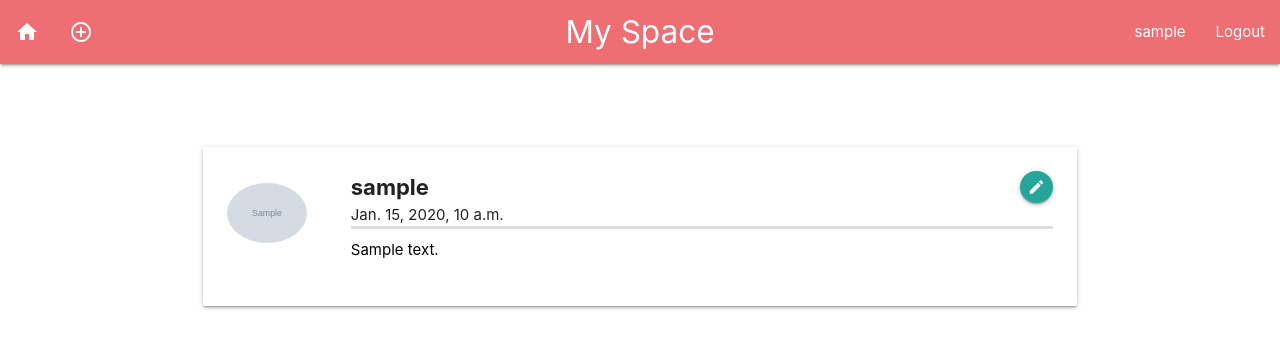
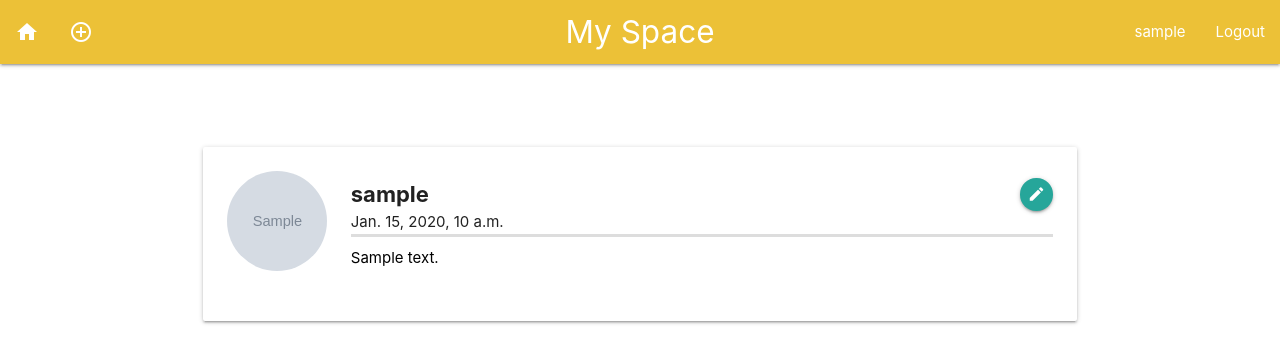
Before and after one commit to Ronith900/django_blog, a Django app: page / in a window 1280 px wide. Shown: the top 363 px of the page. Run offline with Django 3.2, Linux system fonts and the light colour scheme; a user stored in the database is signed in; tables that the repository leaves empty hold one stand-in row (values such as "Sample post"); grey boxes marked "Sample" are stand-in pictures; some libraries are stand-ins or nearby versions.

Commit message:
enhancements

```diff
--- a/Resource/templates/main/base.html
+++ b/Resource/templates/main/base.html
@@ -49,7 +49,7 @@
     <!--</div>-->
     <!--</div>-->
     <!--</nav>-->
-    <nav>
+    <nav style="background-color:#ecc137">
         <div class="nav-wrapper">
             <a href="{% url 'blog-home' %}" class="brand-logo center">My Space</a>
             <a href="#" data-target="mobile-demo" class="sidenav-trigger"><i class="material-icons">menu</i></a>
--- a/blog/templates/blog/_tweet.html
+++ b/blog/templates/blog/_tweet.html
@@ -4,7 +4,7 @@
     <div class="row valign-wrapper">
         <div class="col s2">
             <img src="{{post.user.profile.image.url}}" alt="" class="circle responsive-img"
-                 style="width:80px;height;80px,radius:40px;object-fit:cover;"> <!-- notice the "circle" class -->
+                 style="width:100px;height:100px;border-radius:50%;object-fit:cover;"> <!-- notice the "circle" class -->
         </div>
         <div class="col s12">
             <div style="border-bottom:3px solid #dddddd;">
--- a/users/templates/users/profile.html
+++ b/users/templates/users/profile.html
@@ -6,7 +6,7 @@
     <div class="card-content center">
         <div>
                     <img src="{{user.profile.image.url}}" alt="profile-pic" class="circle responsive-img"
-             style="width:140px;height;140px,radius:70px:cover:fit;"><br>
+             style="width:140px;height:140px;border-radius:70px;cover:fit;"><br>
             <span class="right"><a class="waves-effect waves-teal btn" href="{% url 'profile-edit' user.profile.pk %}">Edit</a></span>
         </div>
         <h5 style="padding-left:15px;">{{user.profile.bio}}</h5>
```
